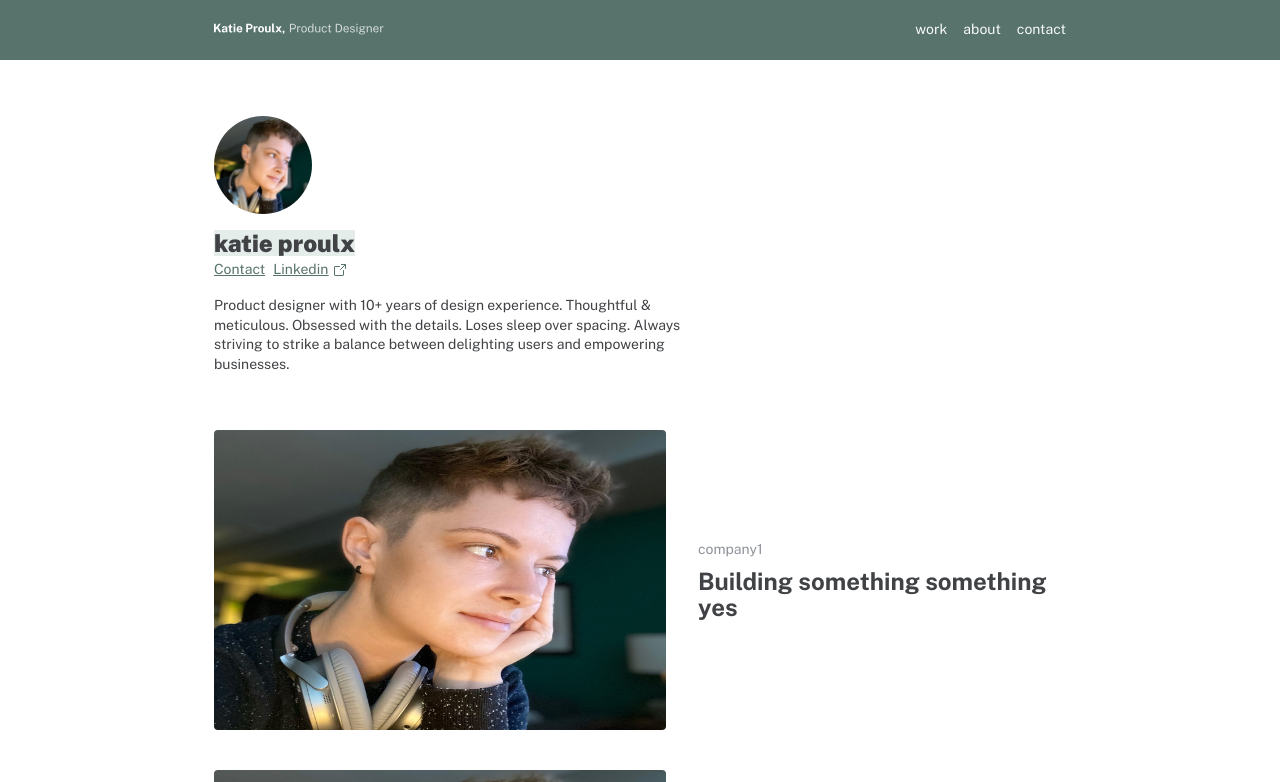
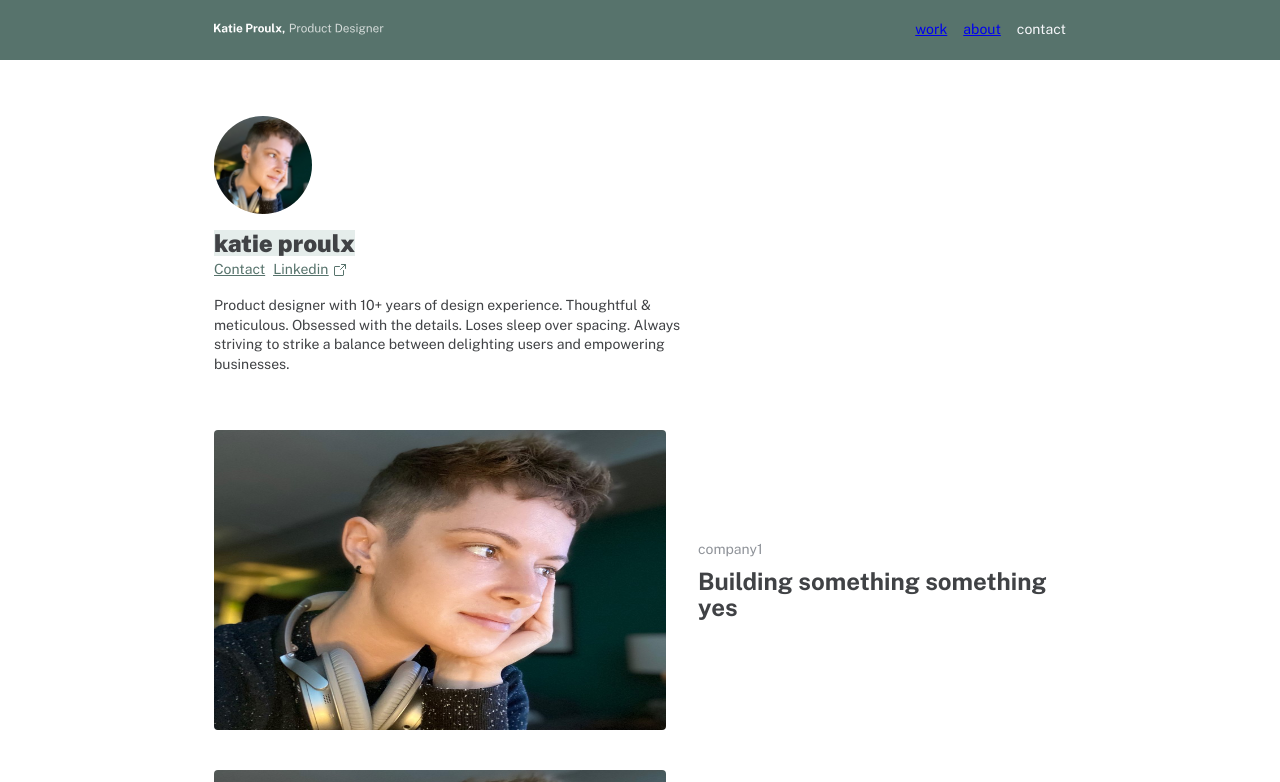
Before and after one commit to hun-ah/katie-proulx-portfolio, a Next.js app: page / in a window 1280 px wide. Shown: the top 782 px of the page. Built offline with nearby package versions, Linux system fonts and the light colour scheme.

Commit message:
changed logic for rendering links, removed scrollToTarget function

```diff
--- a/app/components/nav/navbar/Navbar.jsx
+++ b/app/components/nav/navbar/Navbar.jsx
@@ -16,13 +16,6 @@ const Navbar = () => {
     setOpenContactModal(false);
   };
 
-  const scrollToTarget = (target) => {
-    const targetSection = document.getElementById(target);
-    if (targetSection) {
-      targetSection.scrollIntoView({ behavior: 'smooth' });
-    }
-  };
-
   const navlinks = [{ name: 'work' }, { name: 'about' }, { name: 'contact' }];
 
   return (
@@ -37,19 +30,24 @@ const Navbar = () => {
           />
         </Link>
         <ul className={styles.navlinks}>
-          {navlinks.map((navlink) => (
+          {navlinks.map((navlink) =>
+            navlink.name == 'contact' ? (
               <li
                 key={navlink.name}
                 className={`${styles.navlink} paragraphRegular`}
-              onClick={() => {
-                navlink.name == 'contact'
-                  ? openModal()
-                  : scrollToTarget(navlink.name);
-              }}
+                onClick={openModal}
               >
                 {navlink.name}
               </li>
-          ))}
+            ) : (
+              <li
+                key={navlink.name}
+                className={`${styles.navlink} paragraphRegular`}
+              >
+                <Link href={`/#${navlink.name}`}>{navlink.name}</Link>
+              </li>
+            )
+          )}
         </ul>
         <Hamburger />
       </section>
```
Lines whose indentation alone changed are shown as unchanged.
